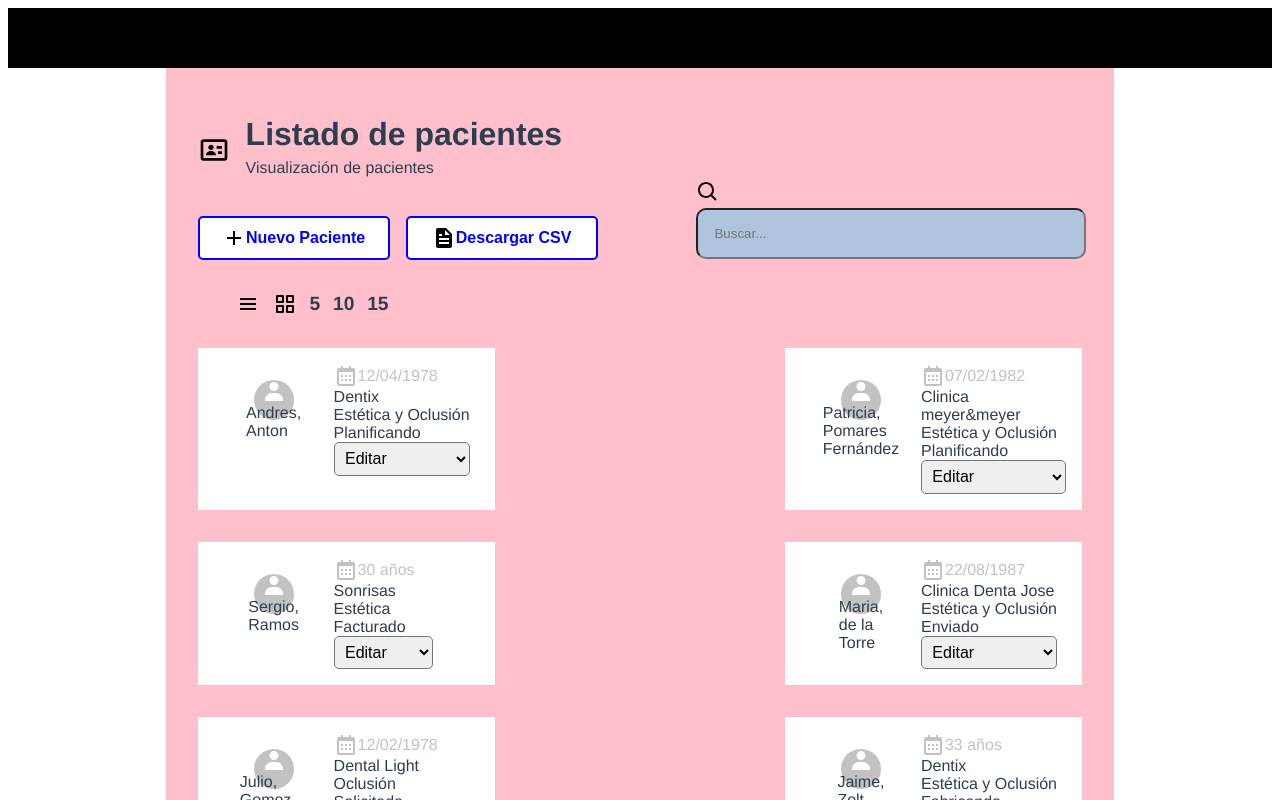
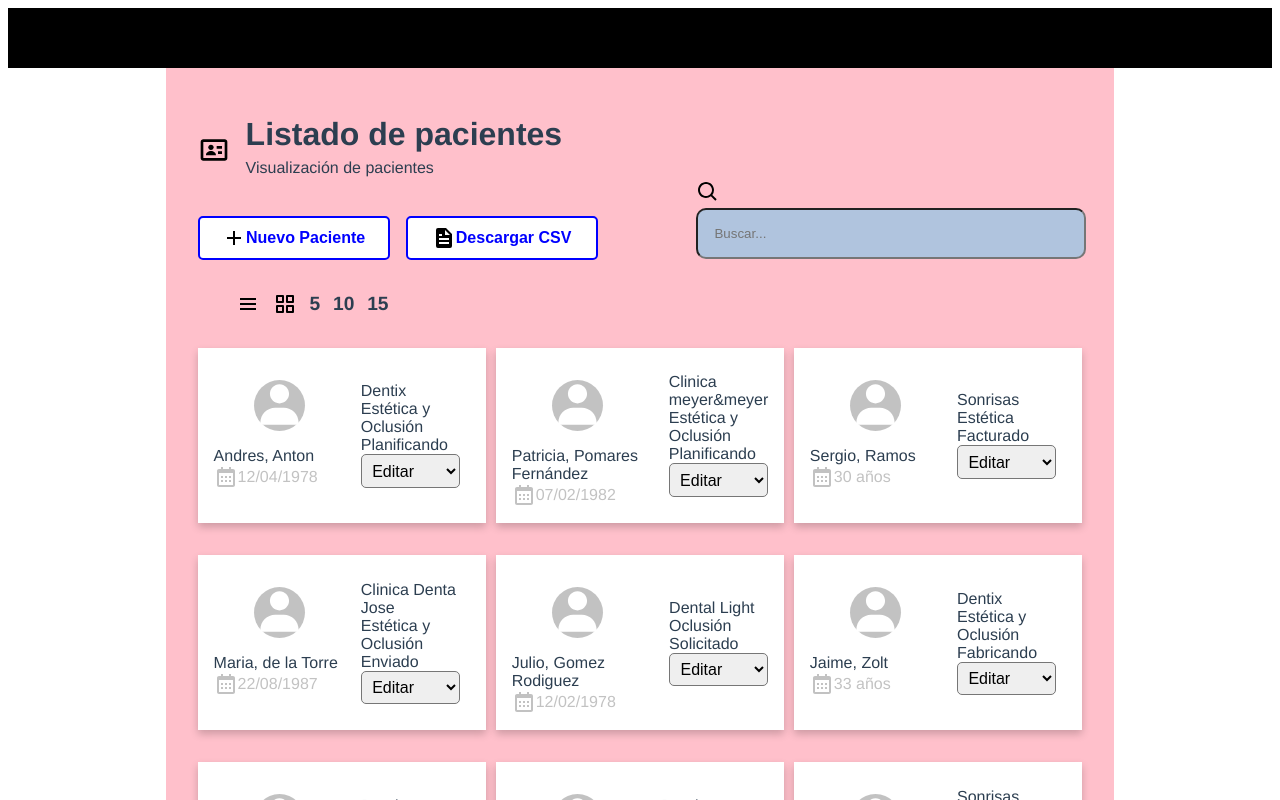
Before and after one commit to Claratj/secret-aligner, a Vue app: page / in a window 1280 px wide. Both pictures are taken after a click on the picture 284 px from the left and 303 px from the top of the page. Shown: the top 800 px of the page. Built offline with nearby package versions, Linux system fonts and the light colour scheme.

Commit message:
wip styles cardClient

```diff
--- a/src/components/ClientCard.vue
+++ b/src/components/ClientCard.vue
@@ -1,20 +1,22 @@
 <template>
   <div class="card-container">
     <div class="card" v-for="(patient, index) in patients" :key="index">
-      <figure>
-        <img src="@/assets/icons/avatar.svg" />
+      <div class="card-profile">
+        <figure>
+          <img src="@/assets/icons/avatar.svg" class="avatar" />
+        </figure>
         <figcaption>
           <span>
             {{ patient.datos_paciente.nombre }},
             {{ patient.datos_paciente.apellidos }}
           </span>
+          <span class="birthday">
+            <img src="@/assets/icons/calendar.svg" />
+            {{ patient.datos_paciente.fecha_nacimiento }}
+          </span>
         </figcaption>
-      </figure>
+      </div>
       <div class="card-info">
-        <span class="birthday">
-          <img src="@/assets/icons/calendar.svg" />
-          {{ patient.datos_paciente.fecha_nacimiento }}
-        </span>
         <span>
           {{ patient.ficha_dental.clinica }}
         </span>
@@ -30,7 +32,7 @@
           <div v-if="patient.ficha_dental.estado === 'enviado'" class="status-green"> Enviado </div>
           <div v-if="patient.ficha_dental.estado === 'aceptado'" class="status-green"> Aceptado </div>
         </span>
-        <select name="" id="" class="actions">
+        <select name="" id="">
           <option value="" disabled>Acciones</option>
           <option value="edit">Editar</option>
           <option value="finish">Finalizar</option>
@@ -63,20 +65,48 @@ export default {
   justify-content: space-between;
 }
 .card {
-  width: 30%;
+  width: 29%;
   padding: 1rem;
   margin: 1rem 0;
   background-color: white;
   display: flex;
+  box-shadow: 0 4px 8px 0 rgba(0, 0, 0, 0.2);
+  transition: 0.3s;
+}
+.card:hover {
+  box-shadow: 0 8px 16px 0 rgba(0, 0, 0, 0.2);
+}
+.card-profile {
+  padding-right: 1rem;
 }
 figure {
+  width: 3.2rem;
+  height: 3.2rem;
   display: flex;
   flex-direction: column;
   align-items: center;
   flex-shrink: 0;
+  flex: 1;
+}
+.avatar {
+  width: 3.2rem;
+  height: 3.2rem;
+}
+
+figcaption {
+  flex-shrink: 0;
+  flex: 1;
 }
 .card-info {
   display: flex;
   flex-direction: column;
+  justify-content: center;
+  flex: 2;
+}
+.card select {
+  max-width: 6.2rem;
+  border-radius: 5px;
+  padding: 0.4rem;
+  font-size: 1rem;
 }
 </style>
```
